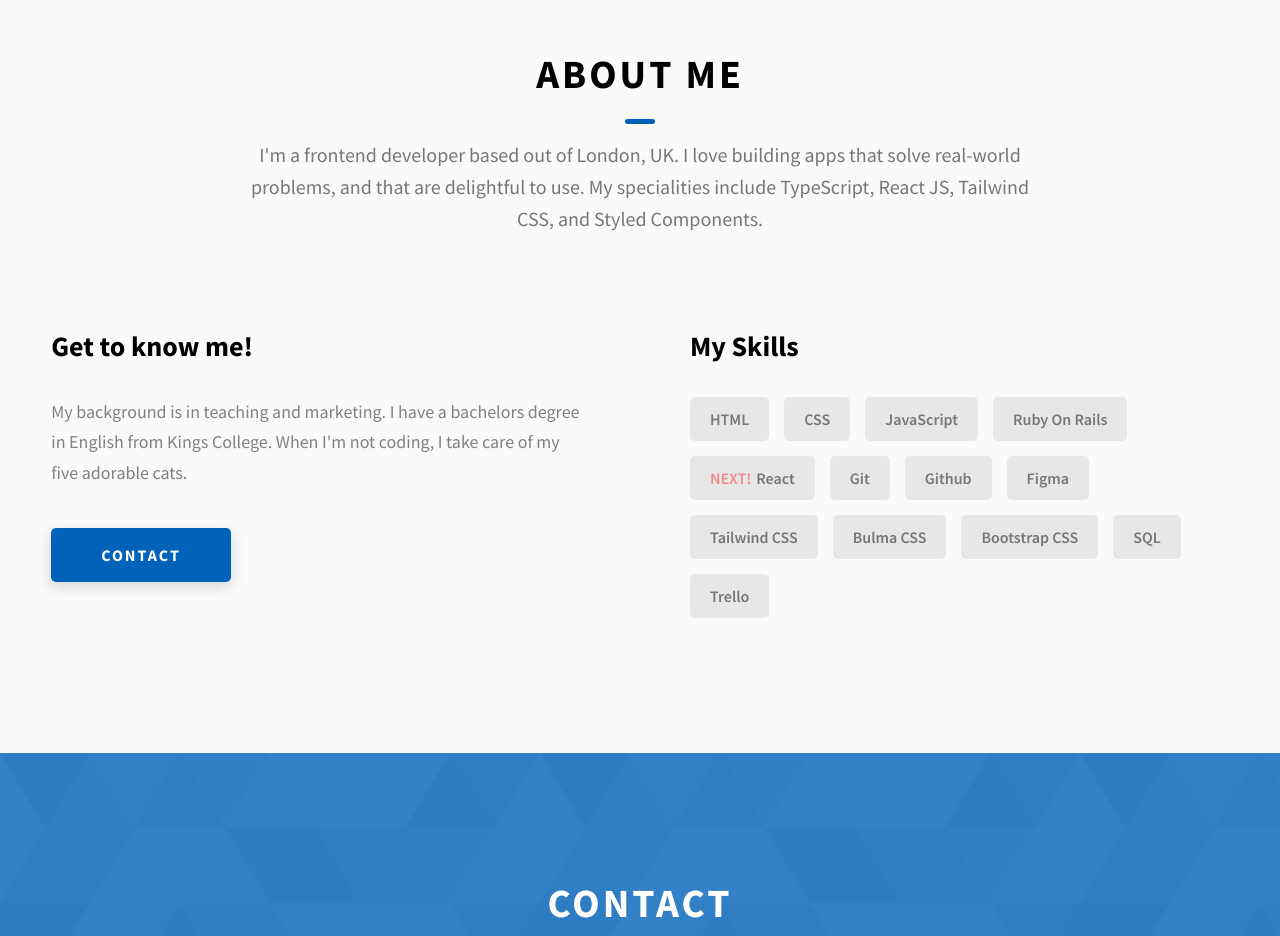
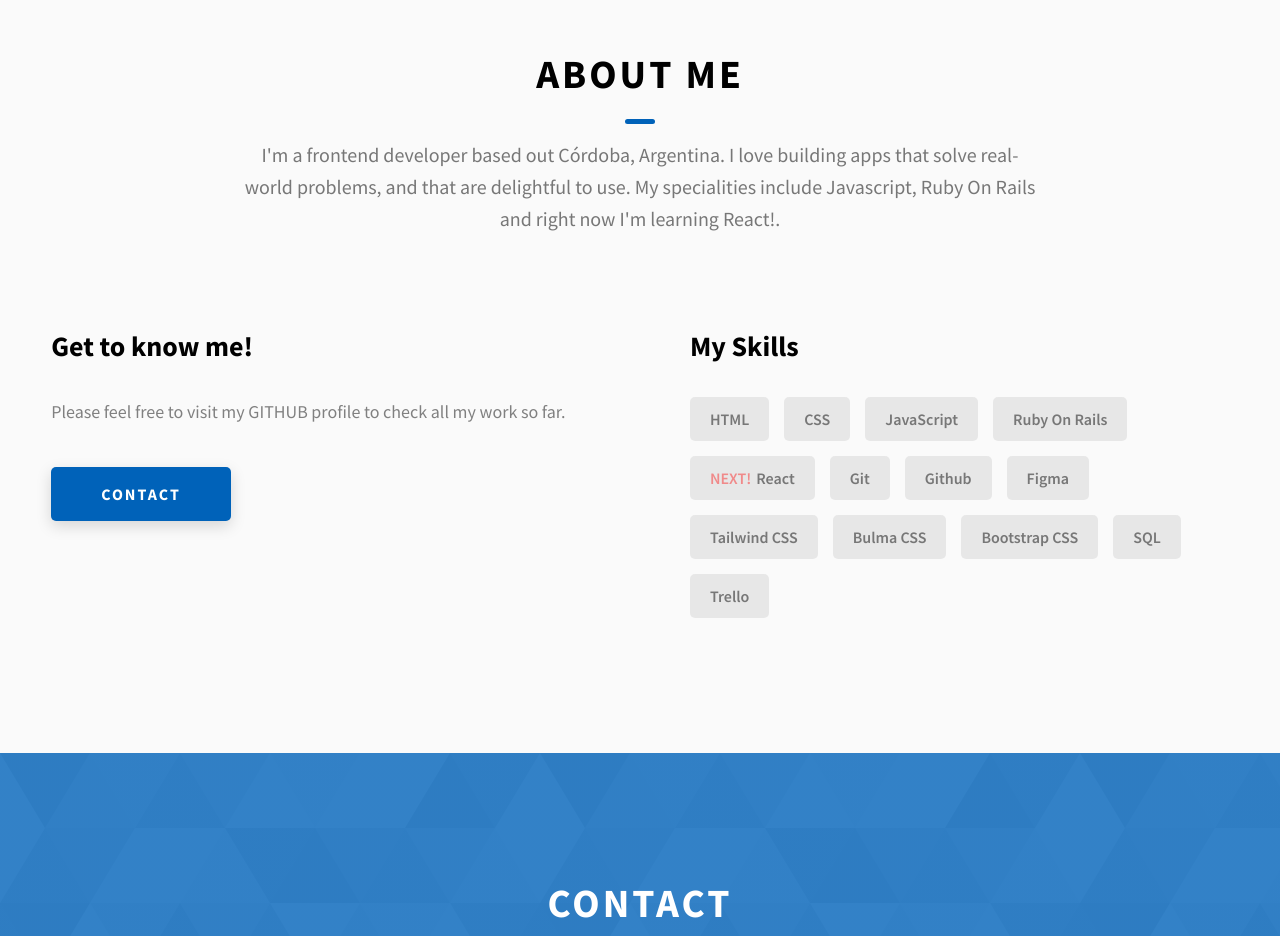
Before and after one commit to gbarazzutti/personal-portfolio, a website built with Vite: page index.html in a window 1280 px wide. Shown: the part 3480-4416 px from the top of the page. Built offline with nearby package versions, Linux system fonts and the light colour scheme.

Commit message:
Update index.html

```diff
--- a/index.html
+++ b/index.html
@@ -247,7 +247,7 @@
         <h2 class="heading heading-sec heading-sec__mb-med">
           <span class="heading-sec__main">About Me</span>
           <span class="heading-sec__sub">
-            <p>I'm a frontend developer based out of London, UK. I love building apps that solve real-world problems, and that are delightful to use. My specialities include TypeScript, React JS, Tailwind CSS, and Styled Components.
+            <p>I'm a frontend developer based out Córdoba, Argentina. I love building apps that solve real-world problems, and that are delightful to use. My specialities include Javascript, Ruby On Rails and right now I'm learning React!.
             </p>
           </span>
         </h2>
@@ -256,7 +256,7 @@
             <h3 class="about__content-title">Get to know me!</h3>
             <div class="about__content-details">
               <p class="about__content-details-para">
-                My background is in teaching and marketing. I have a bachelors degree in English from Kings College. When I'm not coding, I take care of my five adorable cats.
+                Please feel free to visit my GITHUB profile to check all my work so far.
               </p>
             </div>
             <a href="./#contact" class="btn btn--med btn--theme dynamicBgClr"
```
